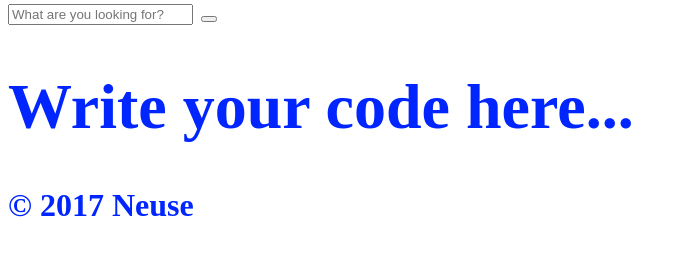
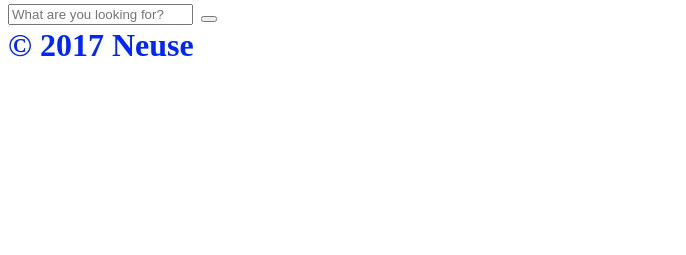
Before and after one commit to neuse/technigo, a plain HTML site: page index.html in a window 1280 px wide. Shown: the part 339-594 px from the top of the page, without its empty margins (0-686 px from the left). Drawn offline with Linux system fonts and the light colour scheme; some icons are missing.

Commit message:
Update index.html

```diff
--- a/index.html
+++ b/index.html
@@ -20,7 +20,6 @@
    </div>
 </div>
 
-  <h1>Write your code here...</h1>
   <div class="footer">
 		&copy; 2017 Neuse
 	</div>
```
